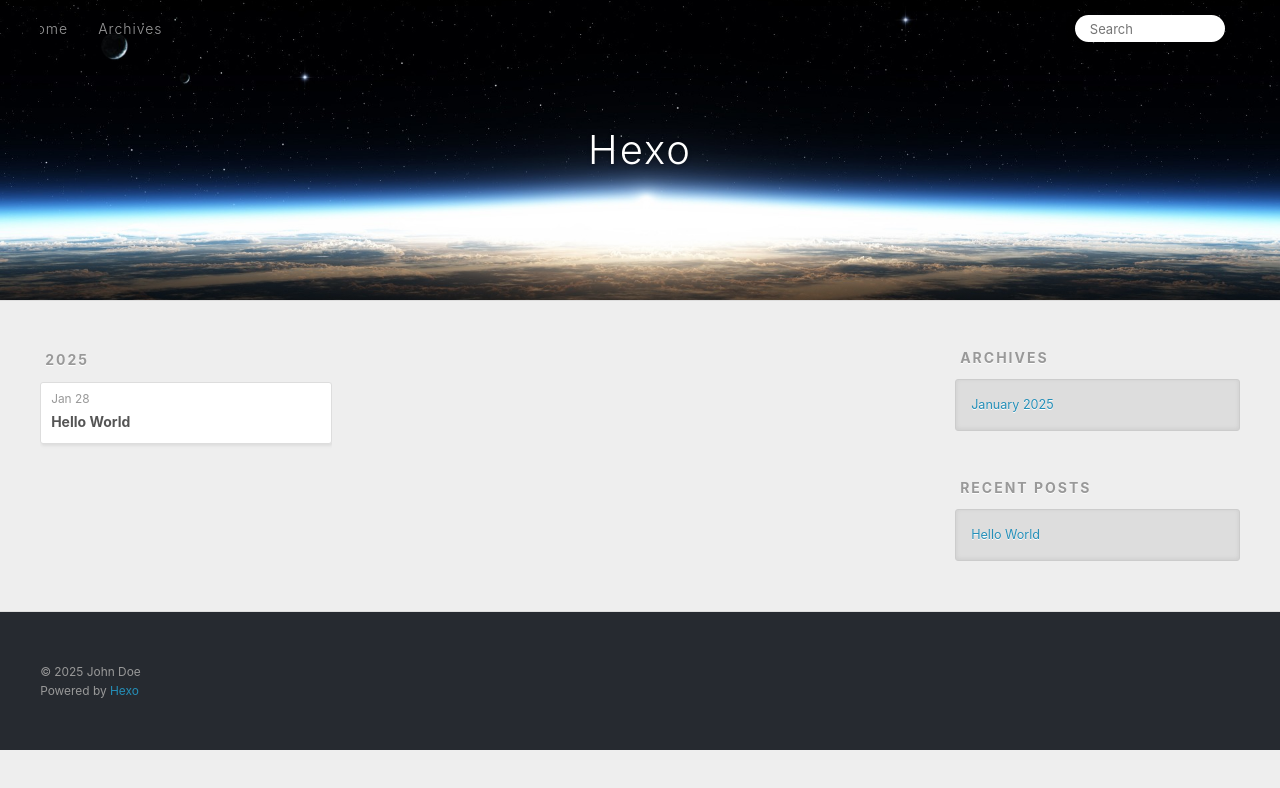
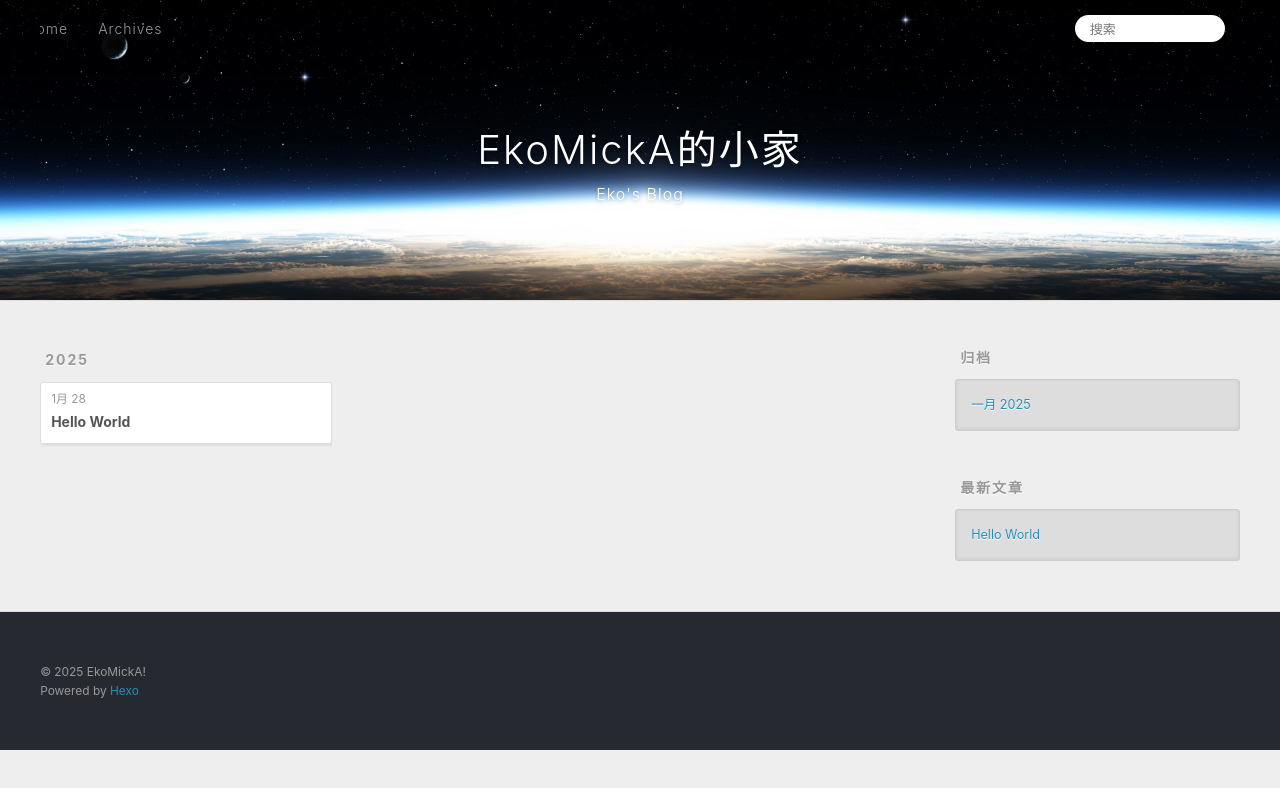
Before and after one commit to guilinzys2016/guilinzys2016.github.io, a plain HTML site: page archives/index.html in a window 1280 px wide. Both pictures are taken after a click on the link 1232 px from the left and 27 px from the top of the page. Drawn offline with Linux system fonts and the light colour scheme.

Commit message:
Site updated: 2025-02-07 11:36:04

```diff
--- a/archives/index.html
+++ b/archives/index.html
@@ -4,17 +4,17 @@
   <meta charset="utf-8">
 
 
-  <title>Archives | Hexo</title>
+  <title>归档 | EkoMickA的小家</title>
   <meta name="viewport" content="width=device-width, initial-scale=1, shrink-to-fit=no">
   <meta property="og:type" content="website">
-<meta property="og:title" content="Hexo">
-<meta property="og:url" content="http://example.com/archives/index.html">
-<meta property="og:site_name" content="Hexo">
-<meta property="og:locale" content="en_US">
-<meta property="article:author" content="John Doe">
+<meta property="og:title" content="EkoMickA的小家">
+<meta property="og:url" content="https://guilinzys2016.github.io/archives/index.html">
+<meta property="og:site_name" content="EkoMickA的小家">
+<meta property="og:locale" content="zh_CN">
+<meta property="article:author" content="EkoMickA!">
 <meta name="twitter:card" content="summary">
 
-    <link rel="alternate" href="/atom.xml" title="Hexo" type="application/atom+xml">
+    <link rel="alternate" href="/atom.xml" title="EkoMickA的小家" type="application/atom+xml">
 
 
     <link rel="shortcut icon" href="/favicon.png">
@@ -39,8 +39,12 @@
   <div id="header-outer" class="outer">
     <div id="header-title" class="inner">
       <h1 id="logo-wrap">
-        <a href="/" id="logo">Hexo</a>
+        <a href="/" id="logo">EkoMickA的小家</a>
       </h1>
+
+        <h2 id="subtitle-wrap">
+          <a href="/" id="subtitle">Eko&#39;s Blog</a>
+        </h2>
 
     </div>
     <div id="header-inner" class="inner">
@@ -55,12 +59,12 @@
       <nav id="sub-nav">
 
 
-          <a class="nav-icon" href="/atom.xml" title="RSS Feed"><span class="fa fa-rss"></span></a>
+          <a class="nav-icon" href="/atom.xml" title="RSS 订阅"><span class="fa fa-rss"></span></a>
 
-        <a class="nav-icon nav-search-btn" title="Search"><span class="fa fa-search"></span></a>
+        <a class="nav-icon nav-search-btn" title="搜索"><span class="fa fa-search"></span></a>
       </nav>
       <div id="search-form-wrap">
-        <form action="//google.com/search" method="get" accept-charset="UTF-8" class="search-form"><input type="search" name="q" class="search-form-input" placeholder="Search"><button type="submit" class="search-form-submit">&#xF002;</button><input type="hidden" name="sitesearch" value="http://example.com"></form>
+        <form action="//google.com/search" method="get" accept-charset="UTF-8" class="search-form"><input type="search" name="q" class="search-form-input" placeholder="搜索"><button type="submit" class="search-form-submit">&#xF002;</button><input type="hidden" name="sitesearch" value="https://guilinzys2016.github.io"></form>
       </div>
     </div>
   </div>
@@ -84,7 +88,7 @@
   <div class="archive-article-inner">
     <header class="archive-article-header">
       <a href="/2025/01/28/hello-world/" class="archive-article-date">
-  <time class="dt-published" datetime="2025-01-28T02:04:31.771Z" itemprop="datePublished">Jan 28</time>
+  <time class="dt-published" datetime="2025-01-28T02:04:31.771Z" itemprop="datePublished">1月 28</time>
 </a>
 
 
@@ -116,9 +120,9 @@
 
 
   <div class="widget-wrap">
-    <h3 class="widget-title">Archives</h3>
+    <h3 class="widget-title">归档</h3>
     <div class="widget">
-      <ul class="archive-list"><li class="archive-list-item"><a class="archive-list-link" href="/archives/2025/01/">January 2025</a></li></ul>
+      <ul class="archive-list"><li class="archive-list-item"><a class="archive-list-link" href="/archives/2025/01/">一月 2025</a></li></ul>
     </div>
   </div>
 
@@ -126,7 +130,7 @@
 
 
   <div class="widget-wrap">
-    <h3 class="widget-title">Recent Posts</h3>
+    <h3 class="widget-title">最新文章</h3>
     <div class="widget">
       <ul>
 
@@ -147,7 +151,7 @@
   <div class="outer">
     <div id="footer-info" class="inner">
 
-      &copy; 2025 John Doe<br>
+      &copy; 2025 EkoMickA!<br>
       Powered by <a href="https://hexo.io/" target="_blank">Hexo</a>
     </div>
   </div>
```
Also changed, not shown: 2025/01/28/hello-world/index.html (+19 -15 lines), archives/2025/01/index.html (+20 -16 lines), archives/2025/index.html (+20 -16 lines), index.html (+20 -16 lines).
